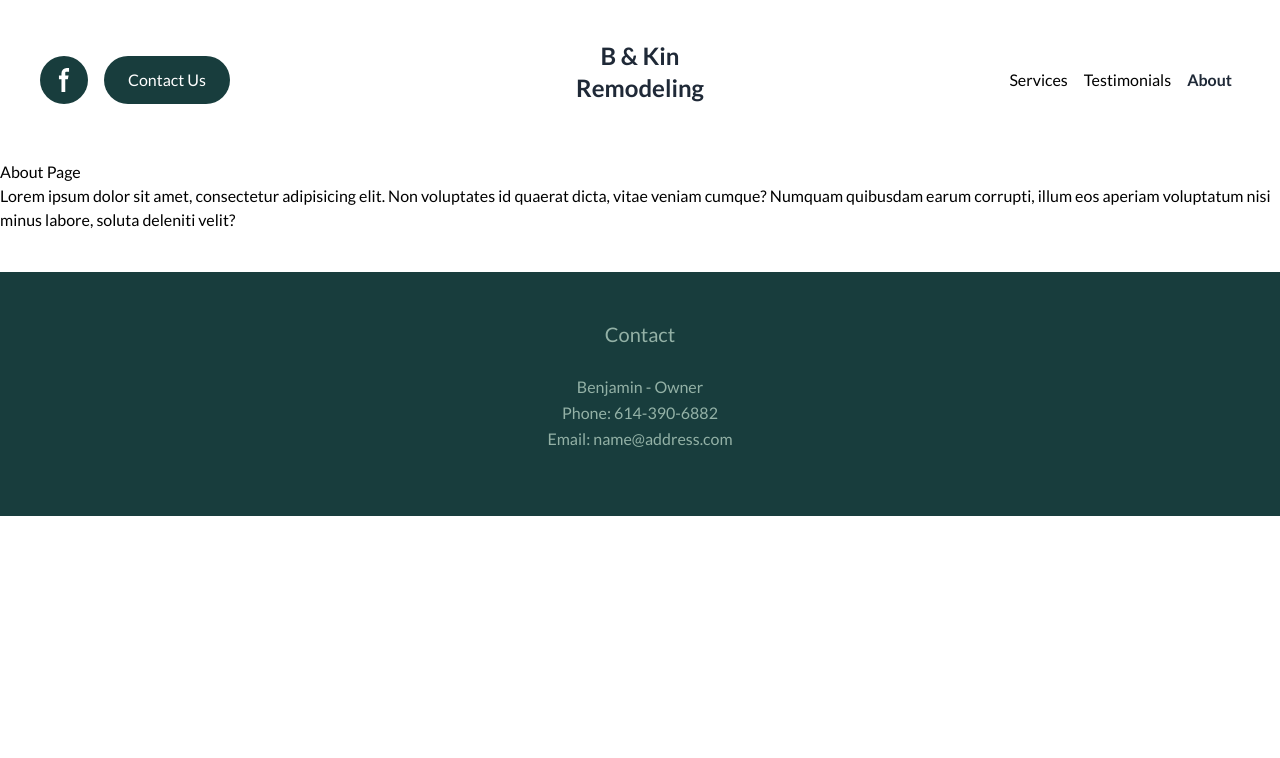
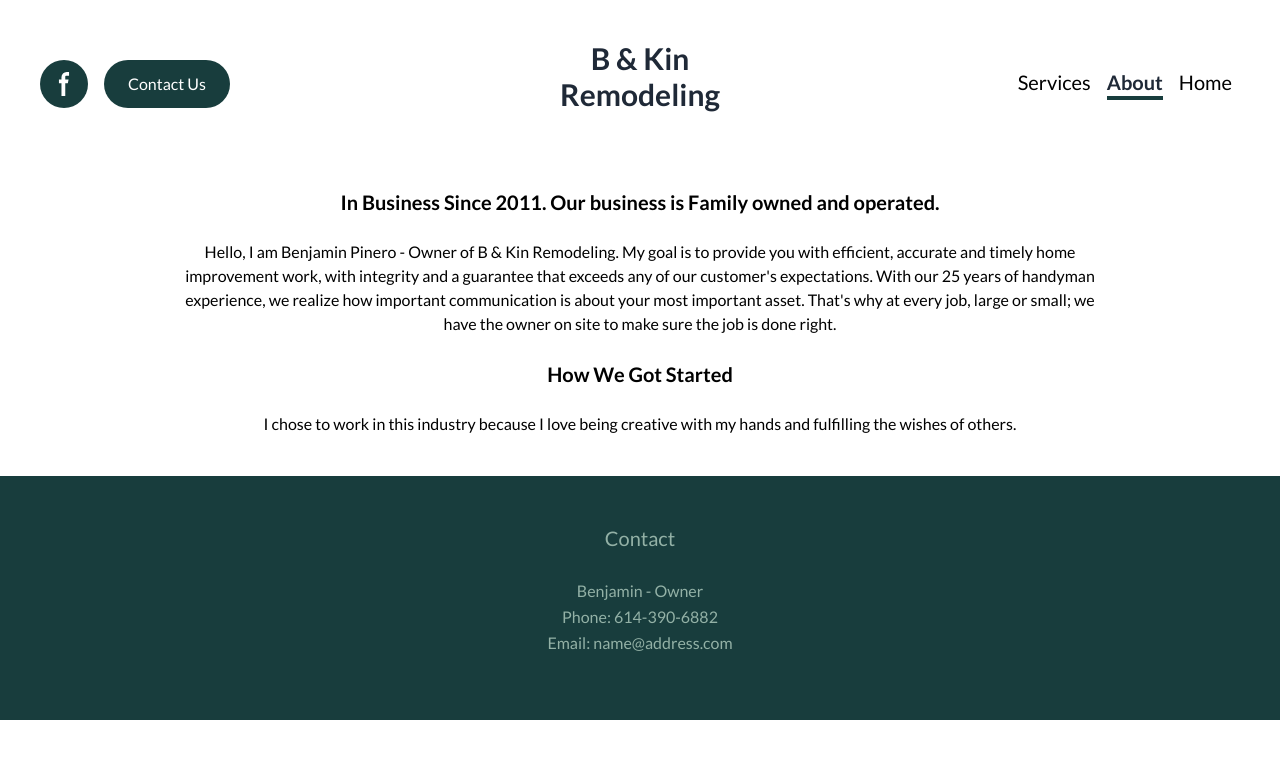
Before and after one commit to jppoullet/b-and-kin-remodeling, a React (Vite) app: page /about in a window 1280 px wide. Shown: the top 758 px of the page. Built offline with nearby package versions, Linux system fonts and the light colour scheme.

Commit message:
latest about me

```diff
--- a/src/assets/index.js
+++ b/src/assets/index.js
@@ -1,4 +1,4 @@
-import HomePageImg from "../assets/images/HomePageImg.jpg";
+import HomePageImg from "../assets/images/banner-photo.jpg";
 import AboutMeImg from "../assets/images/DSC07714.jpg";
 import Bar from "../assets/images/bar-img.jpg";
 import Bathroom from "../assets/images/bathroom-img.jpg";
--- a/src/cards/ContactCard.jsx
+++ b/src/cards/ContactCard.jsx
@@ -54,7 +54,7 @@ const ContactCard = () => {
       <div className="my-2 w-1/2 lg:w-1/4 mx-auto">
         <button
           className="uppercase text-sm font-bold tracking-wide bg-primary text-white p-3 rounded-lg w-full
-              focus:outline-none focus:shadow-outline hover:bg-secondary"
+              focus:outline-none focus:shadow-outline hover:bg-secondary transition duration-500"
         >
           Send Message
         </button>
--- a/src/components/Navbar.jsx
+++ b/src/components/Navbar.jsx
@@ -6,8 +6,8 @@ import ContactBtn from "./ContactBtn";
 const Navbar = () => {
   const activeLink = ({ isActive }) => {
     return isActive
-      ? "text-gray-800 font-bold block p-2 my-0"
-      : "block p-2 my-0";
+      ? "text-gray-800 font-bold block p-2 my-0 after:block after:h-1 after:w-full after:bg-primary"
+      : "block relative p-2 my-0 hover:font-bold after:block after:scale-x-0 after:h-1 after:w-full after:bg-primary after:transition after:ease-in-out after:duration-200 after:hover:scale-x-100";
   };
 
   const [mobileMenuActive, setMobileMenuActive] = useState(false);
@@ -61,7 +61,8 @@ const Navbar = () => {
   return (
     <>
       <nav className="bg-white">
-        <div className="grid grid-cols-3 flex-1 items-center py-10 mx-10">
+        {/* Desktop View */}
+        <div className="grid grid-cols-3 flex-1 items-center py-10 mx-10 md:max-w-[1200px] xl:mx-auto">
           {/* Social Contact Us */}
           <div className="md:hidden"></div>
           <div className="hidden md:flex gap-4">
@@ -74,7 +75,7 @@ const Navbar = () => {
 
           {/* Home - Business Name/Logo */}
           <div className="flex flex-col items-center">
-            <div className="text-center text-2xl text-gray-800 font-bold no-underline cursor-pointer pb-4">
+            <div className="text-center text-3xl text-gray-800 font-bold no-underline cursor-pointer pb-4">
               <Link
                 to="/"
                 onClick={() => {
@@ -89,21 +90,21 @@ const Navbar = () => {
           </div>
 
           {/* Nav Menu */}
-          <div className={`hidden md:flex text-black justify-end`}>
+          <div className="hidden md:flex text-black text-xl justify-end after:transition-all after:ease-in-out">
             <NavLink to="/services" className={activeLink}>
               Services
             </NavLink>
 
-            {/* <NavLink to="/gallery" className={activeLink}>
-              Galley
+            {/* <NavLink to="/testimonials" className={activeLink}>
+              Testimonials
             </NavLink> */}
-
-            <NavLink to="/testimonials" className={activeLink}>
-              Testimonials
-            </NavLink>
 
             <NavLink to="/about" className={activeLink}>
               About
+            </NavLink>
+
+            <NavLink to="/" className={activeLink}>
+              Home
             </NavLink>
           </div>
 
@@ -155,8 +156,18 @@ const Navbar = () => {
 
           <div className="flex flex-col items-center justify-center md:hidden w-full bg-primary text-secondary my-20">
             <NavLink
+              to="/"
+              className="hover:bg-secondary hover:text-primary block p-6 my-0 w-full text-center"
+              onClick={() => {
+                setState({ isOpen: false });
+              }}
+            >
+              Home
+            </NavLink>
+
+            <NavLink
               to="/services"
-              className="hover:bg-secondary focus:text-primary block p-6 my-0 w-full text-center"
+              className="hover:bg-secondary hover:text-primary block p-6 my-0 w-full text-center"
               onClick={() => {
                 setState({ isOpen: false });
               }}
@@ -166,7 +177,7 @@ const Navbar = () => {
 
             <NavLink
               to="/testimonials"
-              className="hover:bg-secondary focus:text-primary block p-6 my-0 w-full text-center"
+              className="hover:bg-secondary hover:text-primary block p-6 my-0 w-full text-center"
               onClick={() => {
                 setState({ isOpen: false });
               }}
@@ -176,7 +187,7 @@ const Navbar = () => {
 
             <NavLink
               to="/about"
-              className="hover:bg-secondary focus:text-primary block p-6 my-0 w-full text-center"
+              className="hover:bg-secondary hover:text-primary block p-6 my-0 w-full text-center"
               onClick={() => {
                 setState({ isOpen: false });
               }}
--- a/src/pages/About.jsx
+++ b/src/pages/About.jsx
@@ -2,14 +2,29 @@ import React from "react";
 
 const About = () => {
   return (
-    <>
-      About Page
-      <div>
-        Lorem ipsum dolor sit amet, consectetur adipisicing elit. Non voluptates
-        id quaerat dicta, vitae veniam cumque? Numquam quibusdam earum corrupti,
-        illum eos aperiam voluptatum nisi minus labore, soluta deleniti velit?
-      </div>
-    </>
+    <div className="mx-auto my-5 px-10 max-w-[1000px] text-center">
+      <h1 className="font-bold text-xl">
+        In Business Since 2011. Our business is Family owned and operated.{" "}
+      </h1>
+      <p></p>
+      <br />
+      <p>
+        Hello, I am Benjamin Pinero - Owner of B & Kin Remodeling. My goal is to
+        provide you with efficient, accurate and timely home improvement work,
+        with integrity and a guarantee that exceeds any of our customer's
+        expectations. With our 25 years of handyman experience, we realize how
+        important communication is about your most important asset. That's why
+        at every job, large or small; we have the owner on site to make sure the
+        job is done right.
+      </p>
+      <br />
+      <h1 className="font-bold text-xl">How We Got Started</h1>
+      <br />
+      <p>
+        I chose to work in this industry because I love being creative with my
+        hands and fulfilling the wishes of others.
+      </p>
+    </div>
   );
 };
 
--- a/src/pages/Home.jsx
+++ b/src/pages/Home.jsx
@@ -12,13 +12,17 @@ const Home = () => {
   return (
     <>
       <div>
-        <img src={HomePageImg} alt="homepage-img" className="w-full" />
+        <img
+          src={HomePageImg}
+          alt="homepage-img"
+          className="w-full h-[500px] object-cover"
+        />
       </div>
 
       <div className="mx-auto px-10 max-w-[1000px]">
         <div className="py-16">
           <h1 className="text-2xl text-center font-bold">
-            B & Kin Remodeling - 37 Years of Excellence in Columbus, Ohio
+            B & Kin Remodeling - 25 Years of Excellence in Columbus, Ohio
           </h1>
           <br />
           <img src={AboutMeImg} alt="ben-img" className="w-[450px] mx-auto" />
```
Also changed, not shown: src/assets/images/HomePageImg.jpg (deleted).
